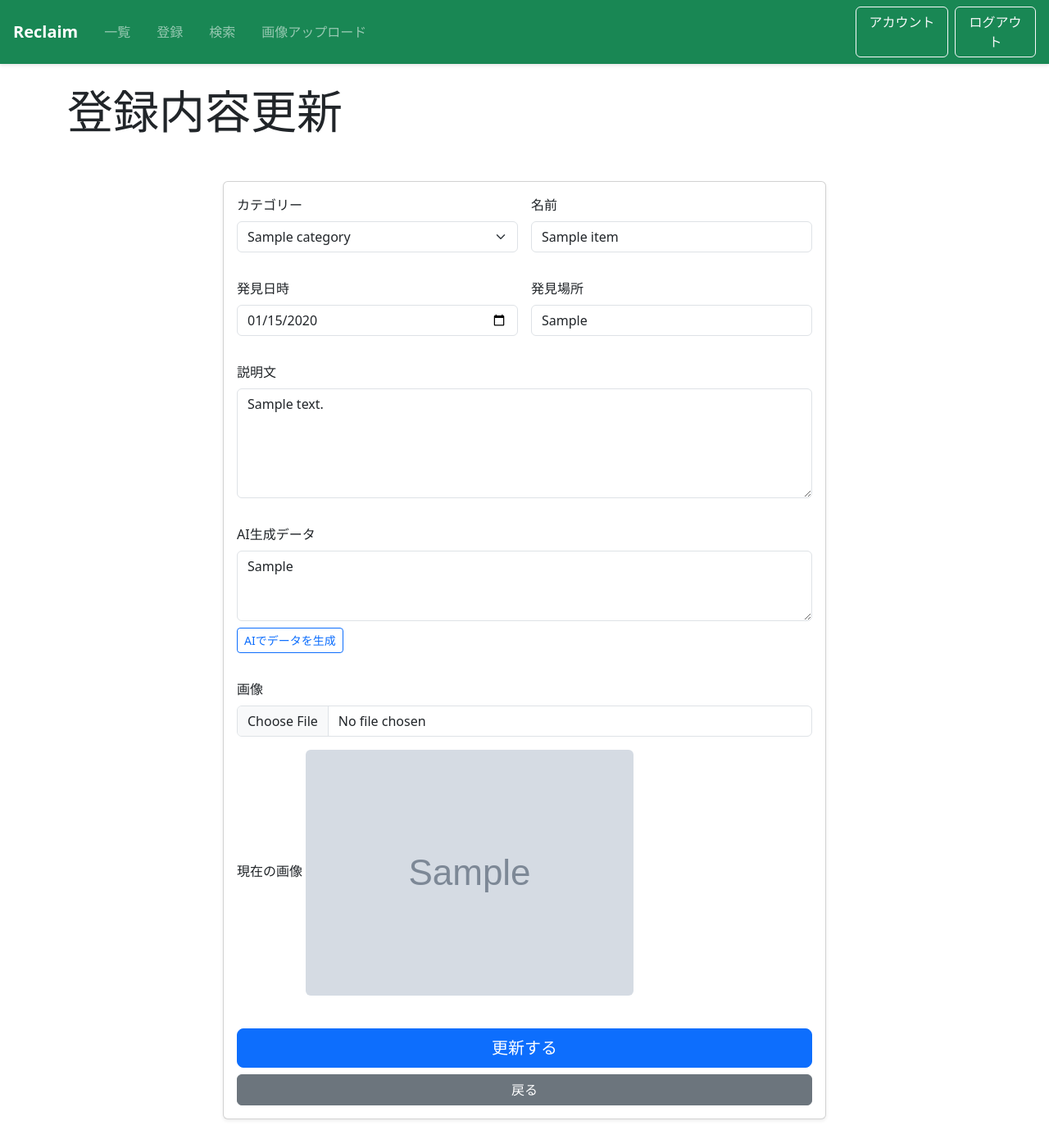
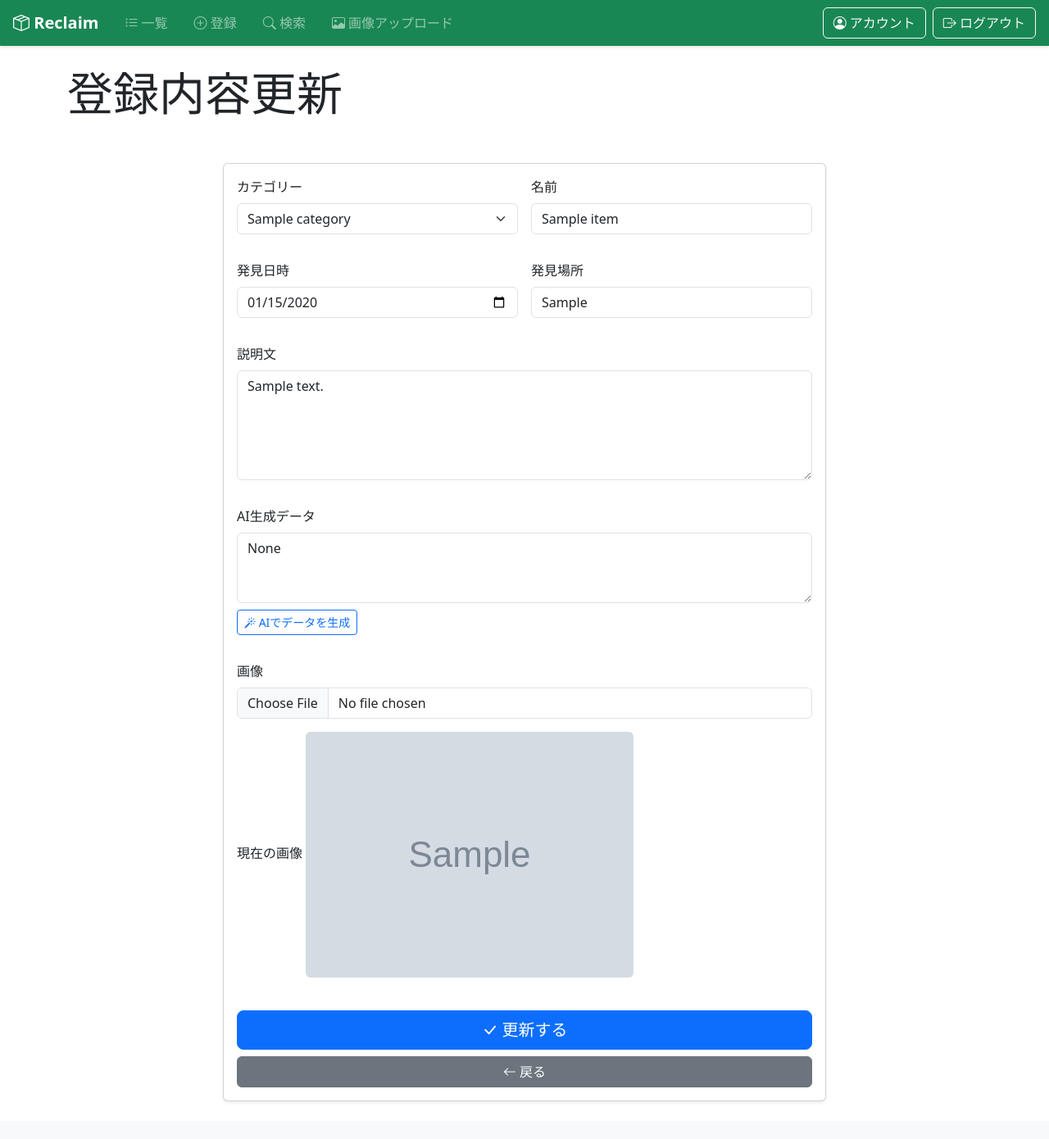
Before and after one commit to hirohiroto112607/ReClaim, a Django app: page /storeview/update/1/ in a window 1280 px wide. Shown: the whole page at 82% size. After the commit the page ends 1344 px from the top, so only its background shows below. Run offline with Django 5.2, Linux system fonts and the light colour scheme; a user stored in the database is signed in; tables that the repository leaves empty hold one stand-in row (values such as "Sample post"); grey boxes marked "Sample" are stand-in pictures; some libraries are stand-ins or nearby versions.

Commit message:
スタイルシートを追加し、アイテム詳細ビューでのデータのユニコード正規化を実装。AI生成JSONの保存処理を改善し、アイテムの日付を現在時刻で設定。検索機能を強化。

```diff
--- a/reclaim/items/models.py
+++ b/reclaim/items/models.py
@@ -4,6 +4,7 @@ from django.db import models
 from django.shortcuts import render, redirect
 from django.db.models import Q
 import unicodedata
+from django.utils import timezone
 
 
 # Create your models here.
@@ -11,7 +12,7 @@ class item(models.Model):
     item_id = models.AutoField(primary_key=True)
     item_category_id = models.ForeignKey('item_category', on_delete=models.PROTECT, null=True, blank=True)
     item_name = models.CharField(max_length=100, null=True, blank=True)
-    item_date = models.DateTimeField(null=True, blank=True)
+    item_date = models.DateTimeField(default=None, null=True, blank=True)
     item_lost_location = models.CharField(max_length=100, null=True, blank=True)
     item_description = models.TextField(null=True, blank=True)
     item_image = models.ImageField(upload_to='images/', null=True, blank=True)
--- a/reclaim/storeview/forms.py
+++ b/reclaim/storeview/forms.py
@@ -11,7 +11,7 @@ class RegisterForm(ModelForm):
         item_category_id = models.ForeignKey(
             'item_category', on_delete=models.PROTECT, blank=True, null=True)
         item_name = models.CharField(max_length=100, blank=True, null=True)
-        item_date = models.DateTimeField()
+        # item_date = models.DateTimeField()
         item_lost_location = models.CharField(max_length=100)
         item_description = models.TextField(blank=True, null=True)
         item_image = models.ImageField(
@@ -19,7 +19,8 @@ class RegisterForm(ModelForm):
         item_status = models.BooleanField(default=False)
         item_founder = models.CharField(max_length=100)  # TODO 自動で入力されるようにする
         fields = ['item_category_id',
-                  'item_name', 'item_date',
+                  'item_name',
+                  'item_date',
                   'item_lost_location', 'item_description', 'ai_generated_json', 'item_image', 'item_status', 'item_founder']
         labels = {
             'item_category_id': 'カテゴリー',
--- a/reclaim/storeview/views.py
+++ b/reclaim/storeview/views.py
@@ -40,7 +40,28 @@ def registerform(request):
 
 def detail_item_view(request, pk):
     item_instance = get_object_or_404(item, pk=pk)
-    return render(request, 'storeview/item_detail.html', {'item': item_instance})
+
+    # 各フィールドのユニコード正規化
+    decoded_data = {
+        'name': unicodedata.normalize('NFKC', item_instance.item_name),
+        'description': unicodedata.normalize('NFKC', item_instance.item_description),
+        'location': unicodedata.normalize('NFKC', item_instance.item_lost_location),
+    }
+
+    # JSON データが存在する場合はデコード
+    if item_instance.ai_generated_json:
+        try:
+            ai_json = json.loads(item_instance.ai_generated_json)
+            decoded_data['ai_json'] = ai_json  # デコードしたJSONをそのまま渡す
+        except json.JSONDecodeError:
+            decoded_data['ai_json'] = None
+
+    context = {
+        'item': item_instance,
+        'decoded': decoded_data,
+    }
+
+    return render(request, 'storeview/item_detail.html', context)
 
 
 def update_item_view(request, pk):
@@ -57,10 +78,26 @@ def update_item_view(request, pk):
     else:
         form = RegisterForm(instance=item_instance)
 
+    # 各フィールドのユニコード正規化
+    decoded_data = {
+        'name': unicodedata.normalize('NFKC', item_instance.item_name),
+        'description': unicodedata.normalize('NFKC', item_instance.item_description),
+        'location': unicodedata.normalize('NFKC', item_instance.item_lost_location),
+    }
+
+    # JSON データが存在する場合はデコード
+    if item_instance.ai_generated_json:
+        try:
+            ai_json = json.loads(item_instance.ai_generated_json)
+            decoded_data['ai_json'] = ai_json  # デコードしたJSONをそのまま渡す
+        except json.JSONDecodeError:
+            decoded_data['ai_json'] = None
+
     return render(request, 'storeview/upd-form.html', {
         'form': form,
         'item_instance': item_instance,
         'item_category_object_list': item_category_object_list,
+        'decoded': decoded_data,
     })
 
 
@@ -123,19 +160,23 @@ def upload_image(request):
 
             # POSTデータから直接値を取得
             item_instance.item_date = request.POST.get('item_date')
-            item_instance.item_lost_location = request.POST.get('item_lost_location')
+            item_instance.item_lost_location = request.POST.get(
+                'item_lost_location')
             item_instance.item_name = "未分類アイテム"
             item_instance.item_description = "画像認識による自動分類を待機中"
             # ItemCategoryが存在することを確認してから設定
-            item_instance.item_category_id = item_category.objects.get(category_id=9)
+            item_instance.item_category_id = item_category.objects.get(
+                category_id=9)
 
             # POSTデータから直接値を取得
             item_instance.item_date = request.POST.get('item_date')
-            item_instance.item_lost_location = request.POST.get('item_lost_location')
+            item_instance.item_lost_location = request.POST.get(
+                'item_lost_location')
             item_instance.item_name = "未分類アイテム"
             item_instance.item_description = "画像認識による自動分類を待機中"
             # ItemCategoryが存在することを確認してから設定
-            item_instance.item_category_id = item_category.objects.get(category_id=9)
+            item_instance.item_category_id = item_category.objects.get(
+                category_id=9)
             item_instance.save()
             # バックグラウンドでAIに送信する
             GenAi.process_ai_generate(
--- a/reclaim/templates/storeview/base.html
+++ b/reclaim/templates/storeview/base.html
@@ -7,6 +7,7 @@
     <meta name="viewport" content="width=device-width, initial-scale=1.0, maximum-scale=1.0, user-scalable=no" />
     <link href="{% static 'css/styles.css' %}" rel="stylesheet" />
     <link rel="icon" href="{% static 'images/favicon.ico' %}" />
+    <link rel="stylesheet" href="https://cdn.jsdelivr.net/npm/bootstrap-icons@1.10.5/font/bootstrap-icons.css">
     {% bootstrap_javascript %}
     {% bootstrap_css %}
     <title>
@@ -20,7 +21,7 @@
         <nav class="navbar navbar-expand-lg navbar-dark bg-success sticky-top">
           <div class="container-fluid px-2 px-sm-3">
             <a class="navbar-brand" href="{% url 'storeview:index' %}">
-              <strong>Reclaim</strong>
+              <i class="bi bi-box-seam"></i> <strong>Reclaim</strong>
             </a>
             <button class="navbar-toggler" type="button" data-bs-toggle="collapse" data-bs-target="#navbarNav" aria-controls="navbarNav" aria-expanded="false" aria-label="Toggle navigation">
               <span class="navbar-toggler-icon"></span>
@@ -28,25 +29,27 @@
             <div class="collapse navbar-collapse" id="navbarNav">
               <ul class="navbar-nav me-auto mb-2 mb-lg-0">
                 <li class="nav-item">
-                  <a class="nav-link px-3" href="{% url 'storeview:index' %}">一覧</a>
+                  <a class="nav-link px-3" href="{% url 'storeview:index' %}"><i class="bi bi-list-ul"></i> 一覧</a>
                 </li>
                 <li class="nav-item">
-                  <a class="nav-link px-3" href="{% url 'storeview:registerform' %}">登録</a>
+                  <a class="nav-link px-3" href="{% url 'storeview:registerform' %}"><i class="bi bi-plus-circle"></i> 登録</a>
                 </li>
                 <li class="nav-item">
-                  <a class="nav-link px-3" href="{% url 'storeview:search_page' %}">検索</a>
+                  <a class="nav-link px-3" href="{% url 'storeview:search_page' %}"><i class="bi bi-search"></i> 検索</a>
                 </li>
                 <li class="nav-item">
-                  <a class="nav-link px-3" href="{% url 'storeview:upload_image' %}">画像アップロード</a>
+                  <a class="nav-link px-3" href="{% url 'storeview:upload_image' %}"><i class="bi bi-image"></i> 画像アップロード</a>
                 </li>
               </ul>
               <div class="d-flex flex-column flex-lg-row gap-2">
-                <a href="{% url 'accounts:profile' %}" class="btn btn-outline-light w-100">
+                <a href="{% url 'accounts:profile' %}" class="btn btn-outline-light w-120">
                   <i class="bi bi-person-circle"></i> アカウント
                 </a>
-                <form action="{% url 'accounts:logout' %}" method="post" class="m-0 w-100">
+                <form action="{% url 'accounts:logout' %}" method="post" class="m-0 w-120">
                   {% csrf_token %}
-                  <button type="submit" class="btn btn-outline-light w-100">ログアウト</button>
+                  <button type="submit" class="btn btn-outline-light w-100">
+                    <i class="bi bi-box-arrow-right"></i> ログアウト
+                  </button>
                 </form>
               </div>
             </div>
--- a/reclaim/templates/storeview/upd-form.html
+++ b/reclaim/templates/storeview/upd-form.html
@@ -22,7 +22,7 @@
               </div>
             {% endif %}
 
-            <form method="post" enctype="multipart/form-data">
+            <form method="post" enctype="multipart/form-data" id="updateForm">
               {% csrf_token %}
 
               <div class="row g-3">
@@ -46,7 +46,7 @@
                   <div class="mb-3">
                     <label for="id_item_name" class="form-label">名前</label>
                     {{ form.item_name.errors }}
-                    <input type="text" name="item_name" maxlength="100" required id="id_item_name" class="form-control" value="{{ item_instance.item_name }}" />
+                    <input type="text" name="item_name" maxlength="100" required id="id_item_name" class="form-control" value="{{ decoded.name }}" />
                   </div>
                 </div>
 
@@ -62,7 +62,7 @@
                   <div class="mb-3">
                     <label for="id_item_lost_location" class="form-label">発見場所</label>
                     {{ form.item_lost_location.errors }}
-                    <input type="text" name="item_lost_location" maxlength="100" required id="id_item_lost_location" class="form-control" value="{{ item_instance.item_lost_location }}" />
+                    <input type="text" name="item_lost_location" maxlength="100" required id="id_item_lost_location" class="form-control" value="{{ decoded.location }}" />
                   </div>
                 </div>
 
@@ -70,7 +70,7 @@
                   <div class="mb-3">
                     <label for="id_item_description" class="form-label">説明文</label>
                     {{ form.item_description.errors }}
-                    <textarea name="item_description" rows="5" required id="id_item_description" class="form-control">{{ item_instance.item_description }}</textarea>
+                    <textarea name="item_description" rows="5" required id="id_item_description" class="form-control">{{ decoded.description }}</textarea>
                   </div>
                 </div>
 
@@ -78,7 +78,7 @@
                   <div class="mb-3">
                     <label for="id_ai_generated_json" class="form-label">AI生成データ</label>
                     {{ form.ai_generated_json.errors }}
-                  <textarea name="ai_generated_json" rows="3" id="id_ai_generated_json" class="form-control">{{ item_instance.ai_generated_json }}</textarea>
+                    <textarea name="ai_generated_json" rows="3" id="id_ai_generated_json" class="form-control">{{ decoded.ai_json|safe }}</textarea>
                     <div class="mt-2">
                       <a href="{% url 'storeview:AiGenerate' item_instance.pk %}" class="btn btn-outline-primary btn-sm">
                         <i class="bi bi-magic"></i> AIでデータを生成
@@ -109,7 +109,7 @@
 
                 <div class="col-12">
                   <div class="d-grid gap-2">
-                    <button type="submit" class="btn btn-primary btn-lg">
+                    <button type="submit" class="btn btn-primary btn-lg" onclick="return prepareFormData()">
                       <i class="bi bi-check-lg"></i> 更新する
                     </button>
                     <a href="{% url 'storeview:index' %}" class="btn btn-secondary">
@@ -124,4 +124,20 @@
       </div>
     </div>
   </div>
+
+  <script>
+    function prepareFormData() {
+      const aiJsonInput = document.getElementById('id_ai_generated_json');
+      try {
+        // 入力された文字列をカンマで分割し、配列に変換
+        const tags = aiJsonInput.value.split(',').map(tag => tag.trim()).filter(tag => tag);
+        // 配列をJSON文字列に変換
+        aiJsonInput.value = JSON.stringify(tags);
+        return true;
+      } catch (e) {
+        console.error('JSONの変換に失敗しました:', e);
+        return false;
+      }
+    }
+  </script>
 {% endblock %}
--- a/reclaim/templates/userview/item_detail.html
+++ b/reclaim/templates/userview/item_detail.html
@@ -30,7 +30,7 @@
               <dt class="col-sm-3">
                 <i class="bi bi-tag me-2"></i>キーワード
               </dt>
-              <dd class="col-sm-9 mb-3">{{ item.ai_generated_json }}</dd>
+              <dd class="col-sm-9 mb-3">{{ decoded.ai_json }}</dd>
 
               <dt class="col-sm-3">
                 <i class="bi bi-folder me-2"></i>カテゴリー
--- /dev/null
+++ b/static/css/styles.css
@@ -0,0 +1,4 @@
+.btn-outline-light {
+  white-space: nowrap;
+  width: auto;
+}
```
Also changed, not shown: reclaim/python/GenAi.py (+20 -10 lines), reclaim/templates/storeview/item_detail.html (+11 -21 lines), reclaim/userview/views.py (+27 -2 lines), reclaim/accounts/migrations/0001_initial.py, reclaim/items/migrations/0001_initial.py, reclaim/storeview/migrations/0001_initial.py. Lines whose indentation alone changed are shown as unchanged.
